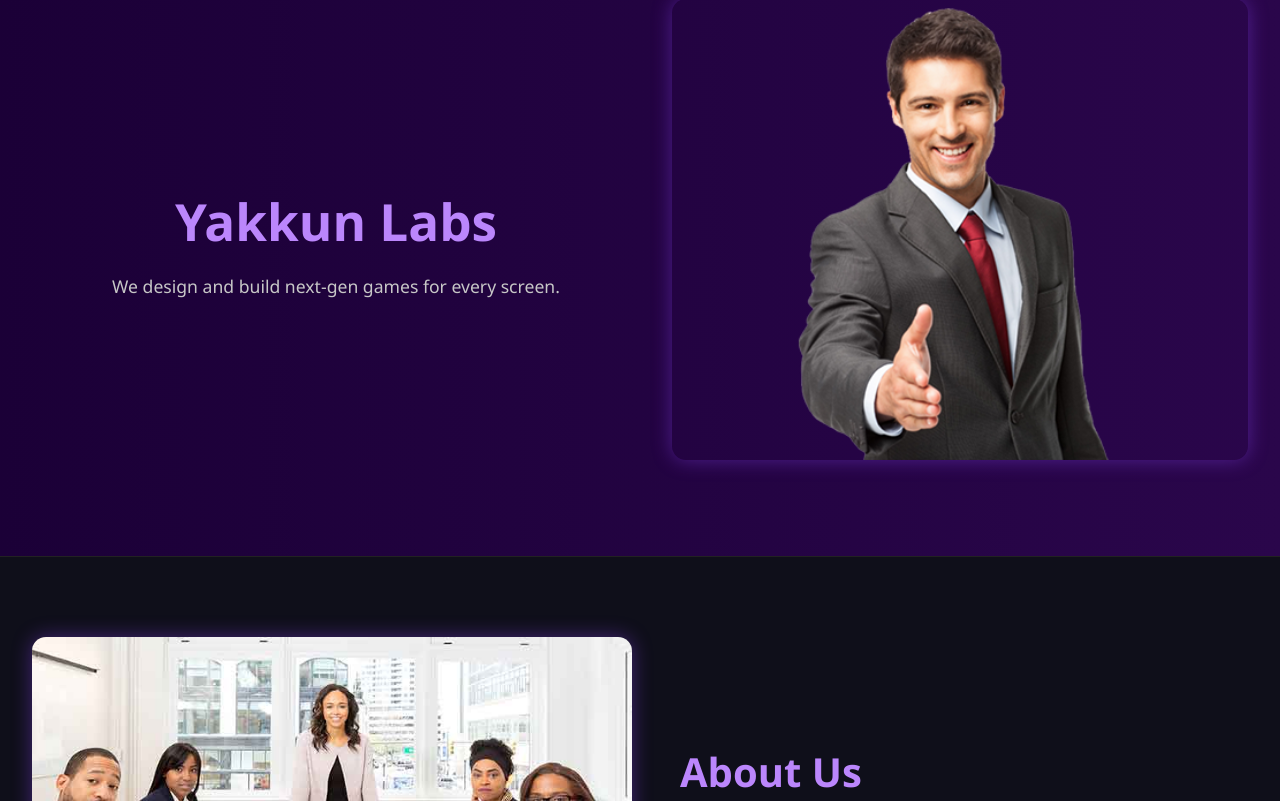
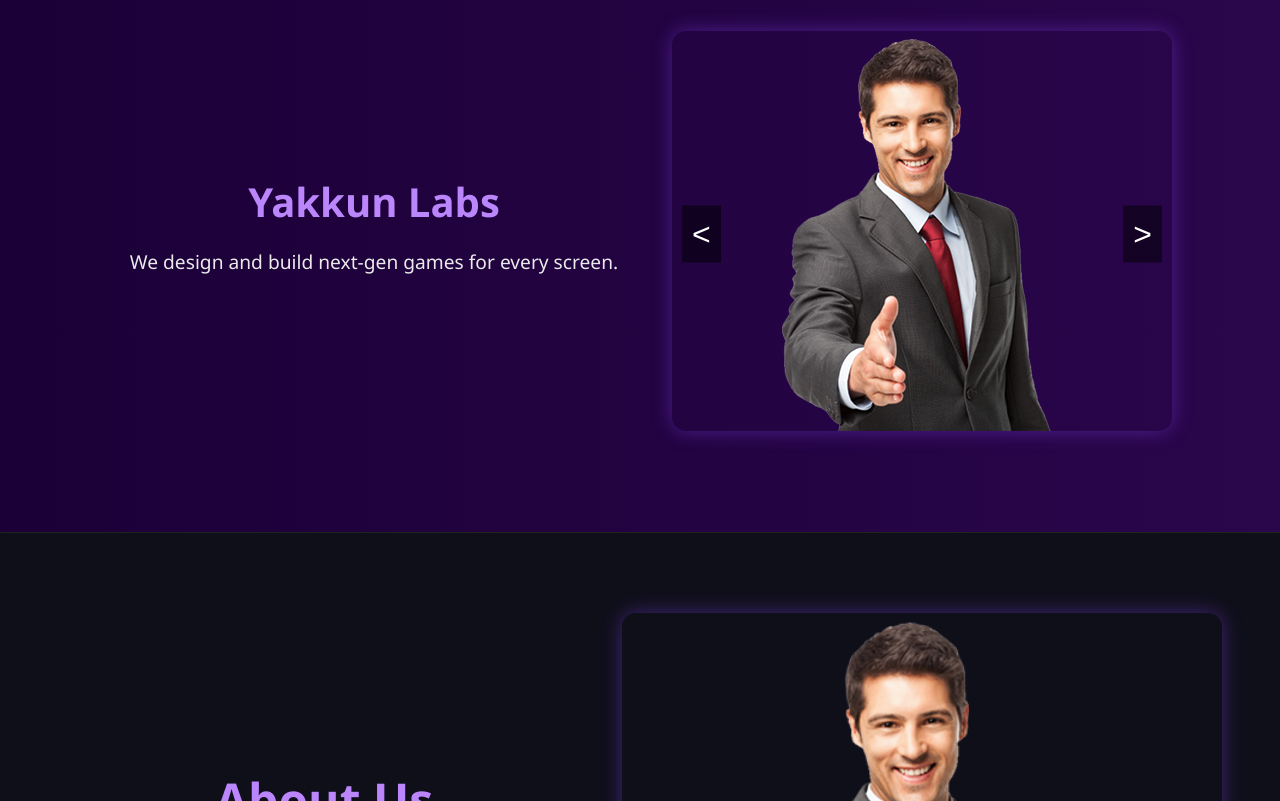
Before and after one commit to YakkunLabs/website, a React (Create React App) app in the folder client/: page / in a window 1280 px wide. Shown: the part 179-980 px from the top of the page. Built offline with nearby package versions, Linux system fonts and the light colour scheme.

Commit message:
Update Home page layout and styling

```diff
--- a/client/package.json
+++ b/client/package.json
@@ -13,6 +13,7 @@
     "@types/react-dom": "^19.1.1",
     "react": "^19.1.0",
     "react-dom": "^19.1.0",
+    "react-icons": "^5.5.0",
     "react-router-dom": "^7.4.1",
     "react-scripts": "5.0.1",
     "typescript": "^4.9.5",
--- a/client/src/pages/Home.tsx
+++ b/client/src/pages/Home.tsx
@@ -1,73 +1,95 @@
 import '../styles/Home.css';
-import banner from '../assets/slider-1.png';
-import about from '../assets/about-story.jpg';
-import services from '../assets/portfolio-4.jpg';
-import portfolio from '../assets/portfolio-1.jpg';
-import pricing from '../assets/portfolio-5.jpg';
-import careers from '../assets/team-2.jpg';
-import contact from '../assets/single.jpg';
+import { useState } from 'react';
+import slider1 from '../assets/slider-1.png';
+import slider2 from '../assets/slider-2.png';
+import slider3 from '../assets/slider-3.png';
+
+const images = [slider1, slider2, slider3];
 
 const Home = () => {
+  const [currentIndex, setCurrentIndex] = useState(0);
+
+  const goToNext = () => {
+    setCurrentIndex((prevIndex) => (prevIndex + 1) % images.length);
+  };
+
+  const goToPrevious = () => {
+    setCurrentIndex((prevIndex) => (prevIndex - 1 + images.length) % images.length);
+  };
+
   return (
     <div className="home">
       <section className="section banner">
-        <div className="text">
-          <h1>Yakkun Labs</h1>
-          <p>We design and build next-gen games for every screen.</p>
-        </div>
-        <img src={banner} alt="Banner" />
-      </section>
+  <div className="text">
+    <h1>Yakkun Labs</h1>
+    <p>We design and build next-gen games for every screen.</p>
+  </div>
+  <div className="slider">
+    <button className="slider-button left" onClick={goToPrevious}>
+      &#60;
+    </button>
+    <img src={images[currentIndex]} alt="Slider" className="slider-image" />
+    <button className="slider-button right" onClick={goToNext}>
+      &#62;
+    </button>
+  </div>
+</section>
 
+      {/* About Section */}
       <section className="section about">
         <div className="text">
           <h2>About Us</h2>
           <p>Yakkun Labs is a game development company focused on high-performance gameplay, immersive storytelling, and unforgettable visuals. Based in Sri Lanka, creating for the world.</p>
         </div>
-        <img src={about} alt="About Us" />
+        <img src={slider1} alt="About Us" />
       </section>
 
+      {/* Services Section */}
       <section className="section services">
         <div className="text">
           <h2>Our Services</h2>
           <p>From prototyping to live deployment — we cover level design, mechanics, multiplayer systems, and game art. We use Unity, Unreal, and Godot engines for cross-platform success.</p>
         </div>
-        <img src={services} alt="Services" />
+        <img src={slider2} alt="Services" />
       </section>
 
+      {/* Portfolio Section */}
       <section className="section portfolio">
         <div className="text">
           <h2>Portfolio</h2>
           <p>Check out our released titles, mobile hits, console experiments, and indie tools. Every pixel is passion-driven.</p>
         </div>
-        <img src={portfolio} alt="Portfolio" />
+        <img src={slider3} alt="Portfolio" />
       </section>
 
+      {/* Pricing Section */}
       <section className="section pricing">
         <div className="text">
           <h2>Pricing</h2>
           <p>Simple pricing for teams of all sizes. Indie plans, studio retainers, and premium publisher deals available.</p>
         </div>
-        <img src={pricing} alt="Pricing" />
+        <img src={slider1} alt="Pricing" />
       </section>
 
+      {/* Careers Section */}
       <section className="section careers">
         <div className="text">
           <h2>Join Our Team</h2>
           <p>We’re hiring passionate creators! Developers, designers, animators — remote and hybrid roles open now.</p>
         </div>
-        <img src={careers} alt="Careers" />
+        <img src={slider2} alt="Careers" />
       </section>
 
+      {/* Contact Section */}
       <section className="section contact">
         <div className="text">
           <h2>Contact Us</h2>
           <p>Email: support@yakkunlabs.com<br />Phone: +94 77 123 4567<br />Our support team is always ready to assist you.</p>
         </div>
-        <img src={contact} alt="Contact" />
+        <img src={slider3} alt="Contact" />
       </section>
     </div>
   );
 };
 
 export default Home;
-export {};
--- a/client/src/styles/Home.css
+++ b/client/src/styles/Home.css
@@ -2,35 +2,32 @@
     background-color: #0f0f1a;
     color: #e0e0ff;
     font-family: 'Segoe UI', sans-serif;
-    scroll-behavior: smooth;
   }
 
   .section {
     display: flex;
     flex-wrap: wrap;
     align-items: center;
+    justify-content: center;
     padding: 5rem 2rem;
     border-bottom: 1px solid #222;
     gap: 2rem;
     animation: fadeIn 1s ease-in;
   }
 
-  .section:nth-child(even) {
-    flex-direction: row-reverse;
-  }
-
-  .section img {
-    flex: 1;
-    max-width: 600px;
-    width: 100%;
-    border-radius: 14px;
-    box-shadow: 0 0 20px rgba(145, 71, 255, 0.4);
+  .banner {
+    background: linear-gradient(to right, #1b0037, #2a064b);
+    text-align: center;
+    padding: 6rem 2rem;
+    position: relative;
   }
 
   .text {
     flex: 1;
     min-width: 300px;
     padding: 1rem;
+    max-width: 500px; /* Limit width of text section */
+    text-align: center;
   }
 
   .text h1,
@@ -45,14 +42,47 @@
     color: #c7c7c7;
   }
 
-  .banner {
-    background: linear-gradient(to right, #1b0037, #2a064b);
+  .slider {
+    position: relative;
+    display: inline-block;
+    max-width: 100%;
+    margin-top: 2rem;
     text-align: center;
-    padding: 6rem 2rem;
   }
 
-  .banner .text h1 {
-    font-size: 3.2rem;
+  .slider-image {
+    width: 80%;
+    max-width: 800px;
+    height: auto;
+    border-radius: 10px;
+    transition: transform 0.3s ease;
+    display: inline-block;
+    margin: 0 auto;
+  }
+
+  .slider-button {
+    position: absolute;
+    top: 50%;
+    transform: translateY(-50%);
+    background-color: rgba(0, 0, 0, 0.5);
+    color: white;
+    font-size: 2rem;
+    border: none;
+    padding: 10px;
+    cursor: pointer;
+    z-index: 2;
+  }
+
+  .left {
+    left: 10px;
+  }
+
+  .right {
+    right: 10px;
+  }
+
+  .slider-button:hover {
+    background-color: rgba(0, 0, 0, 0.8);
   }
 
   @keyframes fadeIn {
@@ -65,3 +95,33 @@
       transform: translateY(0);
     }
   }
+
+  /* Smooth Scroll for all sections */
+  html {
+    scroll-behavior: smooth;
+  }
+
+  /* Section Flex Centering */
+  .section img {
+    flex: 1;
+    max-width: 600px;
+    width: 100%;
+    border-radius: 14px;
+    box-shadow: 0 0 20px rgba(145, 71, 255, 0.4);
+  }
+
+  .section .text {
+    flex: 1;
+    min-width: 300px;
+    padding: 1rem;
+  }
+
+  .section .text h2 {
+    font-size: 3rem;
+    margin-bottom: 20px;
+  }
+
+  .section .text p {
+    font-size: 1.2rem;
+    color: #eaeaea;
+  }
```
Also changed, not shown: 1 other file (tests, documents, lock files or other folders).
